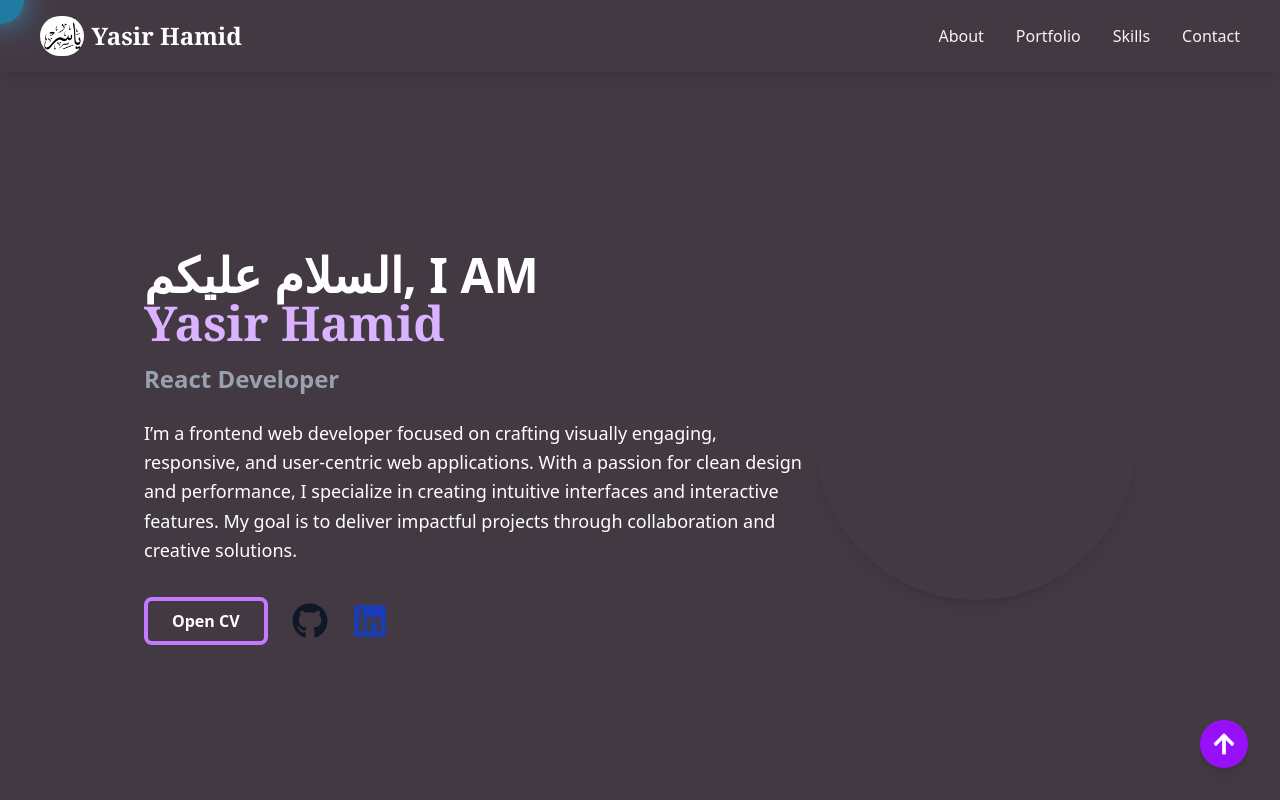
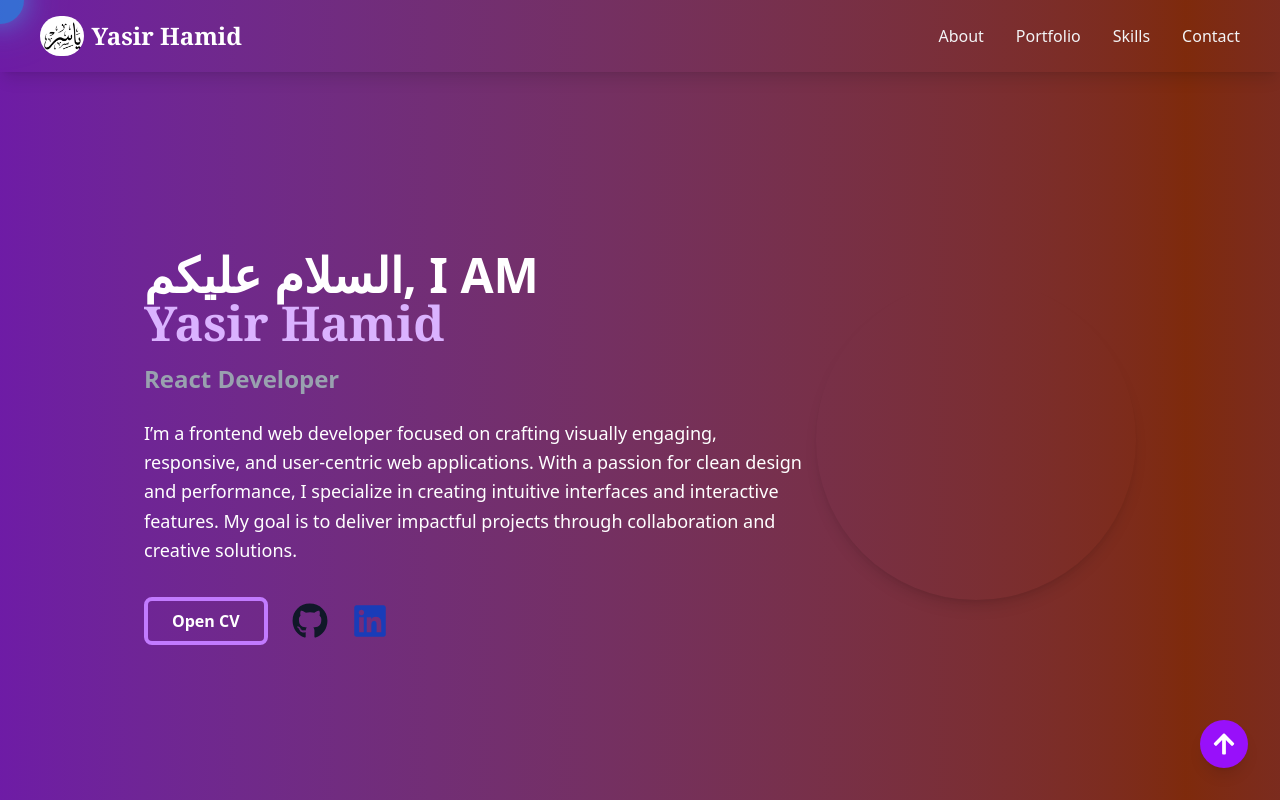
Before and after one commit to Yasirahm/Portfolio, a React (Vite) app: page / in a window 1280 px wide. Shown: the top 800 px of the page. Built offline with nearby package versions, Linux system fonts and the light colour scheme.

Commit message:
updated chnages

```diff
--- a/src/App.jsx
+++ b/src/App.jsx
@@ -1,50 +1,43 @@
-import React from "react";
-import Header from "./components/Header";
-import About from "./components/About";
-import Portfolio from "./components/Portfolio";
-import Contact from "./components/Contact";
-import Skills from "./components/Skills";
-import Footer from "./components/Footer";
-import Home from "./components/Home";
-import CursorFollower from "./components/CursorFollower"; // Import the cursor component
-import Spline from "./components/SplineViewer"; // 3D Background
+import React from 'react'
+import Header from './components/Header'
+import About from './components/About'
+import Portfolio from './components/Portfolio'
+import Contact from './components/Contact'
+import Skills from './components/Skills'
+import Footer from './components/Footer'
+import Home from './components/Home'
+import CursorFollower from './components/CursorFollower' // Import the cursor component
 
 const App = () => {
   return (
-    <>
-      {/* Full-Screen 3D Background */}
-      <div className="fixed top-0 left-0 w-full h-full -z-10">
-        <Spline />
-      </div>
 
-      {/* Main Website Content */}
-      <div className="relative min-h-screen text-gray-100 font-sans bg-transparent">
+    <div className="min-h-screen text-gray-100 font-sans bg-gradient-to-r from-purple-800 via-orange-900 to-purple-900 animated-gradient">
+
       <CursorFollower /> {/* Adding the cursor follower here */}
 
-        <section id="header" className="h-[160px] lg:h-full">
-          <Header />
+      <section id="header" className='h-[160px] lg:h-full'>
+        <Header/>
       </section>
       <section id="home" className="h-screen flex items-center justify-center">
-          <Home />
+        <Home/>
       </section>
       <section id="about" className="h-full flex items-center justify-center">
         <About />
       </section>
       <section id="skills" className="h-full flex items-center justify-center">
-          <Skills />
+        <Skills/>
       </section>
       <section id="portfolio" className="h-full flex items-center justify-center">
-          <Portfolio />
+        <Portfolio/>
       </section>
       <section id="contact" className="h-full flex items-center justify-center">
-          <Contact />
+        <Contact/>
       </section>
       <section id="footer" className="h-full flex items-center justify-center">
-          <Footer />
+        <Footer/>
       </section>
     </div>
-    </>
-  );
-};
+  )
+}
 
-export default App;
+export default App
```
Lines whose indentation alone changed are shown as unchanged.
